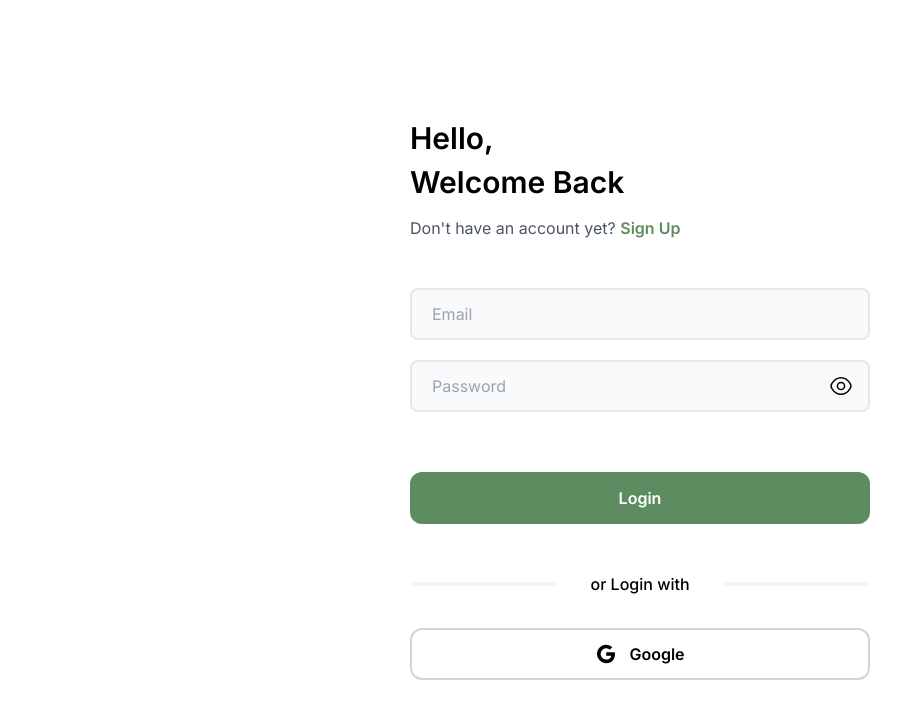
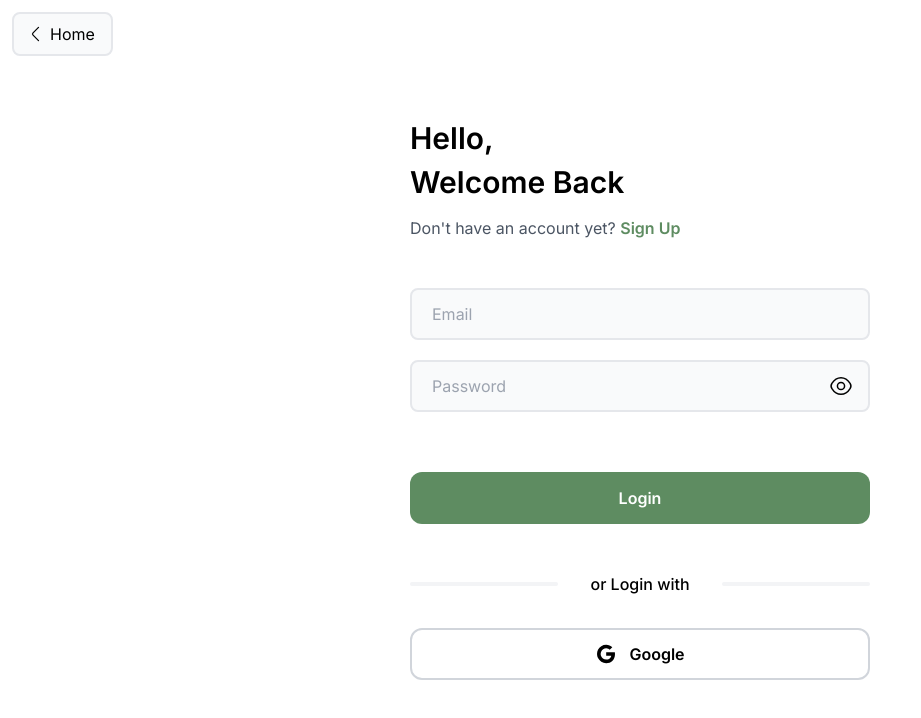
Before and after one commit to arshGoyalDev/todo-app-firebase, a Next.js app: page /login in a window 1280 px wide. Shown: the top 718 px of the page, without its empty margins (0-921 px from the left). Built offline with nearby package versions, Linux system fonts and the light colour scheme; no server answers.

Commit message:
feat: home btn on sign-up & login page

```diff
--- a/app/login/page.js
+++ b/app/login/page.js
@@ -1,7 +1,6 @@
+import { AccountForm } from "@/components/form";
+import { GoogleAuthButton, HomeButton } from "@/components/button";
 import { TransitionLink } from "@/components/animations";
-
-import { AccountForm } from "@/components/form";
-import { GoogleAuthButton } from "@/components/button";
 
 const metadata = {
   title: "Login | Todo App",
@@ -11,6 +10,8 @@ const metadata = {
 const LoginPage = () => {
   return (
     <main className="dark:bg-zinc-950 min-h-screen dark:text-white xl:p-8 grid place-content-center xl:place-content-stretch xl:grid-cols-2 gap-8">
+      <HomeButton form="login" />
+
       <section className="min-h-screen px-8 xl:px-0 xl:min-h-full flex flex-col items-center w-screen xl:w-full justify-center">
         <div className="grid gap-4 w-full max-w-[460px]">
           <h1 className="flex flex-col gap-2 font-semibold text-3xl xl:text-5xl 2xl:text-5xl">
--- a/app/page.js
+++ b/app/page.js
@@ -5,6 +5,7 @@ const HomePage = () => {
   return (
     <main className="dark:bg-zinc-950 dark:text-white min-h-screen">
       <NavBar />
+
       <Footer />
     </main>
 
--- a/app/sign-up/page.js
+++ b/app/sign-up/page.js
@@ -1,7 +1,6 @@
+import { AccountForm } from "@/components/form";
+import { GoogleAuthButton, HomeButton } from "@/components/button";
 import { TransitionLink } from "@/components/animations";
-
-import { AccountForm } from "@/components/form";
-import { GoogleAuthButton } from "@/components/button";
 
 const metadata = {
   title: "Sign Up | Todo App",
@@ -11,6 +10,8 @@ const metadata = {
 const SignUpPage = () => {
   return (
     <main className="dark:bg-zinc-950 min-h-screen dark:text-white xl:p-8 grid place-content-center xl:place-content-stretch xl:grid-cols-2 gap-8">
+      <HomeButton form="sign-up" />
+
       <section className="hidden xl:block min-h-full rounded-xl bg-gray-200 dark:bg-zinc-800"></section>
 
       <section className="min-h-screen px-8 xl:px-0 xl:min-h-full flex flex-col items-center w-screen xl:w-full justify-center">
--- /dev/null
+++ b/components/button/HomeButton.js
@@ -0,0 +1,32 @@
+import { TransitionLink } from "@/components/animations";
+
+const HomeButton = ({ form }) => {
+  return (
+    <TransitionLink
+      href="/"
+      className={`flex items-center gap-1 fixed top-3 xl:top-8 left-3 ${
+        form === "sign-up" ? "xl:left-1/2" : "xl:left-8"
+      } pl-3 pr-4 py-2 bg-gray-50 dark:bg-zinc-900 border-2 border-gray-200 dark:border-zinc-800 rounded-lg`}
+    >
+      <span className="stroke-black dark:stroke-white">
+        <svg
+          width="20"
+          height="20"
+          viewBox="0 0 24 24"
+          fill="none"
+          xmlns="http://www.w3.org/2000/svg"
+        >
+          <path
+            d="M15 19.9201L8.47997 13.4001C7.70997 12.6301 7.70997 11.3701 8.47997 10.6001L15 4.08008"
+            strokeWidth="1.5"
+            strokeMiterlimit="10"
+            strokeLinecap="round"
+            strokeLinejoin="round"
+          />
+        </svg>
+      </span>
+      <span>Home</span>
+    </TransitionLink>
+  );
+};
+export default HomeButton;
--- a/components/button/index.js
+++ b/components/button/index.js
@@ -1,4 +1,5 @@
 import GoogleAuthButton from "./GoogleAuthButton";
 import ToggleThemeButton from "./ToggleThemeButton";
+import HomeButton from "./HomeButton";
 
-export { GoogleAuthButton, ToggleThemeButton };
+export { GoogleAuthButton, ToggleThemeButton, HomeButton };
```
